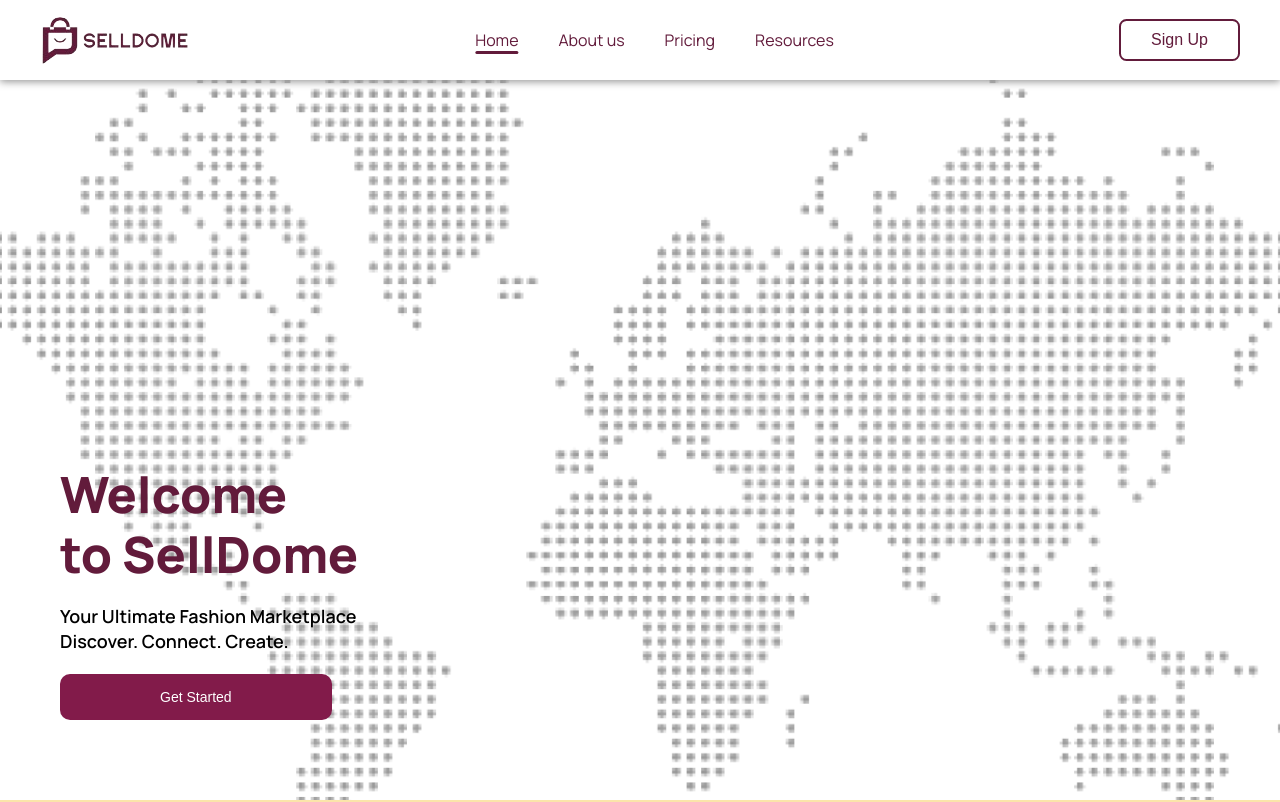
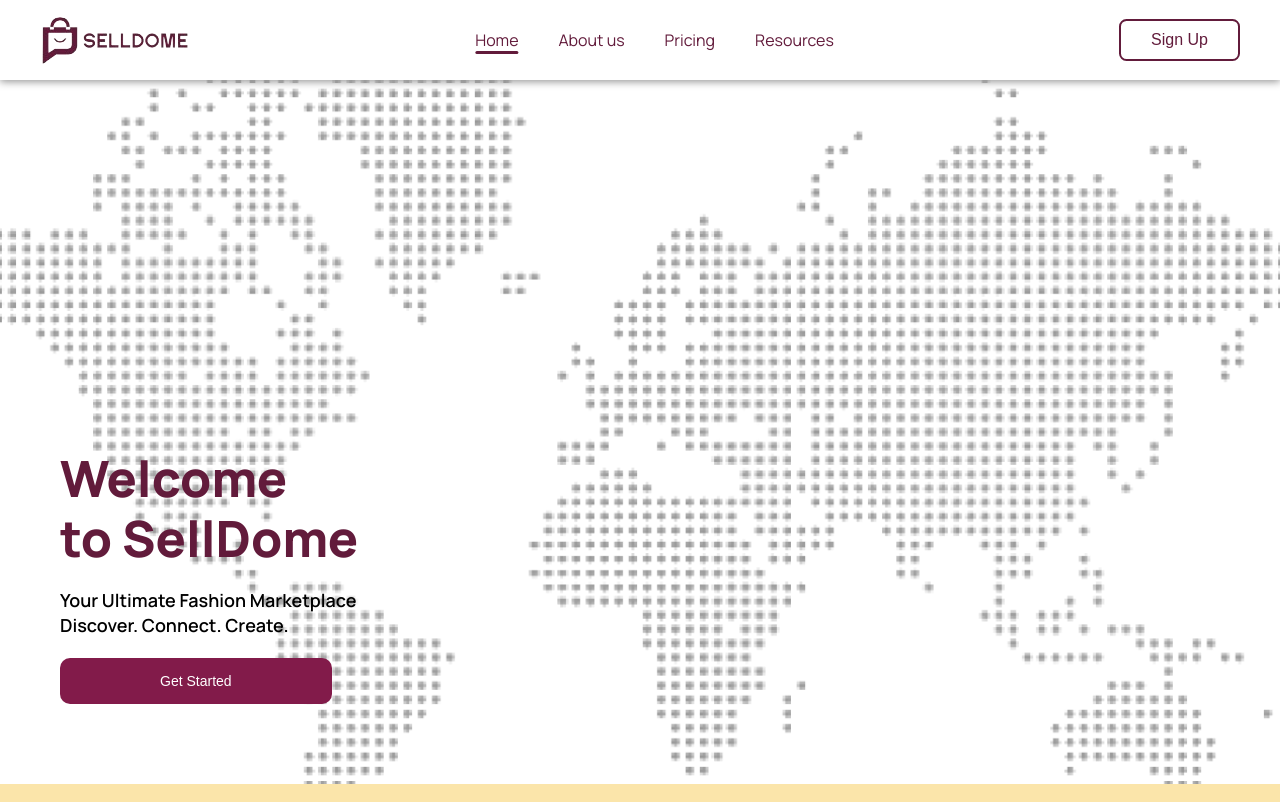
Before and after one commit to SellDomeTechnologies/landing-page, a React (Vite) app: page / in a window 1280 px wide. Shown: the top 802 px of the page. Built offline with nearby package versions, Linux system fonts and the light colour scheme.

Commit message:
change the height of the header section

```diff
--- a/src/components/Header.module.css
+++ b/src/components/Header.module.css
@@ -1,7 +1,7 @@
 .header {
   position: relative;
   color: #621b3b;
-  min-height: 90vh;
+  min-height: 88vh;
   padding: 0 6rem 8rem 6rem;
   background: url(../../public/world-map.png);
   background-size: cover;
```
